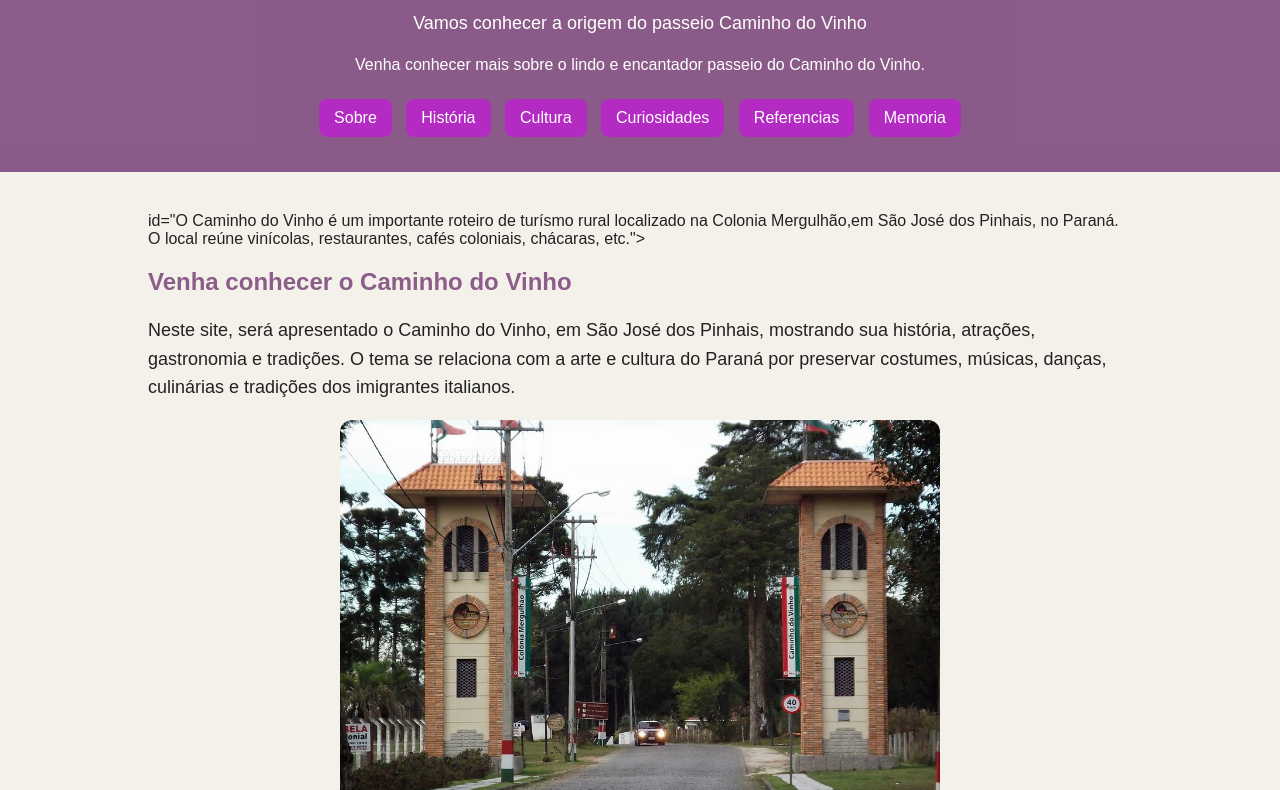
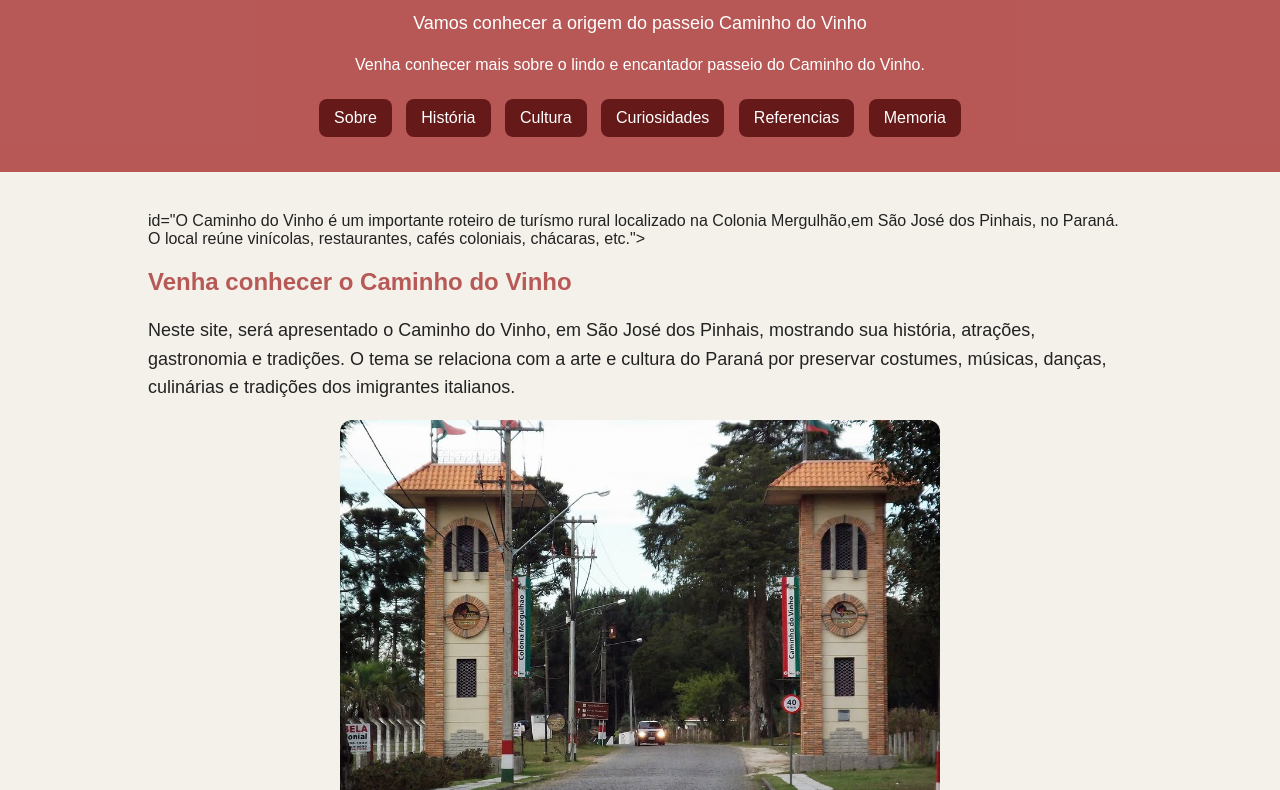
Before and after one commit to angellynafreitas-eng/tarefa.ed.digital.1-e, a plain HTML site: page index.html in a window 1280 px wide. Shown: the part 111-901 px from the top of the page. Drawn offline with Linux system fonts and the light colour scheme.

Commit message:
cores bonitas atualizadas

```diff
--- a/index.html
+++ b/index.html
@@ -97,9 +97,9 @@
         </section>
 
         <section>
-            id=" O Caminho do Vinho possui diversas vinícolas e cafés coloniais. Uma curiosidade é que parte das uvas
+            " O Caminho do Vinho possui diversas vinícolas e cafés coloniais. Uma curiosidade é que parte das uvas
             utilizadas atualmente na produção dos vinhos vem do Rio Grande do Sul, devido a problemas que afetaram os
-            parreirais da região. ">
+            parreirais da região. "
             <h2>curiosidades</h2>
             <div class="cards-curiosidades">
                 <div class="card">
--- a/style.css
+++ b/style.css
@@ -1,14 +1,14 @@
 :root{
     --cor-fundo:#f4f1ea;
     --cor-texto:#222222;
-    --cor-principal:#4d0650a1;
-    --cor-secundária:#c619ddb6;
+    --cor-principal:#940000a1;
+    --cor-secundária:#460000b6;
     --cor-hover:#7a006675;
     --cor-superficial:white;
     --cor-card:#2a0542;
     --cor-legenda:#555555;
     --cor-clara:#ffffff;
-    --cor-rodape:#f8bbf5;
+    --cor-rodape:#ff0000;
 
 
 
@@ -16,9 +16,9 @@
 .tema-escuro{
     --cor-fundo: #121212;
     --cor-texto: #f5f5f5;
-    --cor-principal: #7a006675;
+    --cor-principal: #d4012f75;
     --cor-superficie: #1e1e1e;
-    --cor-card: #2b2530;
+    --cor-card: #68002b;
 
 }
 body {
```
